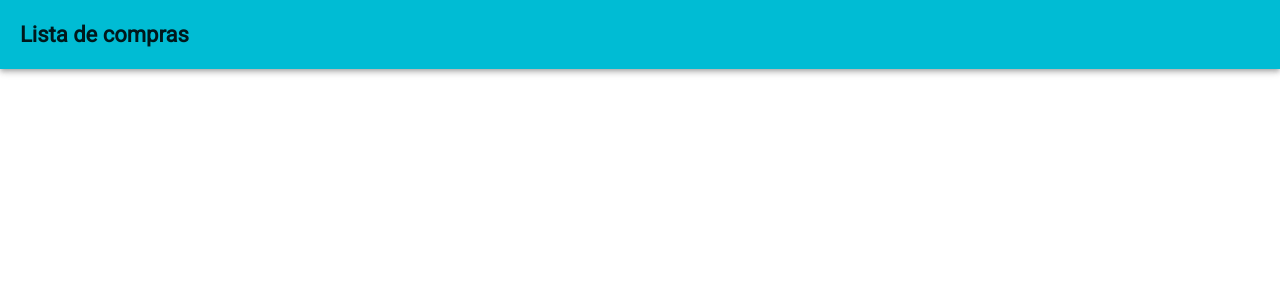
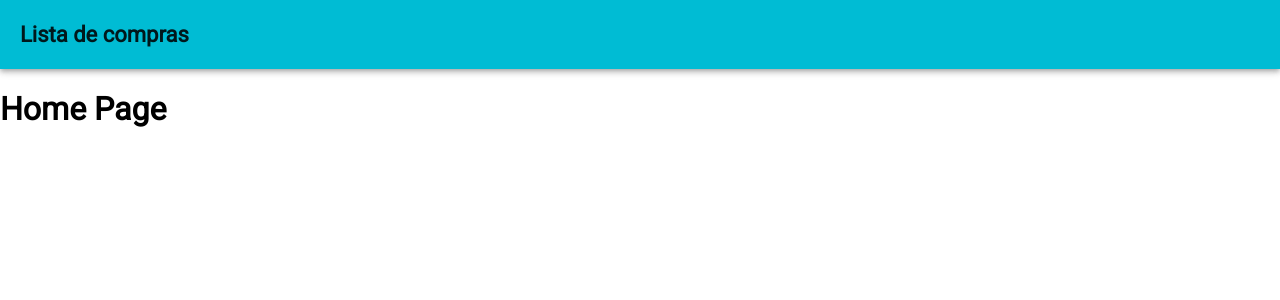
Before and after one commit to HugoOliveiraThor/react-shopping-list, a React (Create React App) app: page / in a window 1280 px wide. Shown: the top 300 px of the page. Built offline with nearby package versions, Linux system fonts and the light colour scheme; the HTML template or start-up script is replaced by a standard one.

Commit message:
Create components Home and Header

```diff
--- a/src/App.js
+++ b/src/App.js
@@ -1,7 +1,9 @@
 import React, { Component } from 'react';
 import { createMuiTheme } from '@material-ui/core/styles'
 import MuiThemeProvider from '@material-ui/core/styles/MuiThemeProvider'
-import AppBar from '@material-ui/core/AppBar'
+import Header from './common/header'
+import Home from './home/index'
+
 import './App.css';
 
 const theme = createMuiTheme({
@@ -19,11 +21,8 @@ class App extends Component {
   render() {
     return (
       <MuiThemeProvider theme={theme}>
-        <AppBar position='static' color='primary'>
-        <div className='header'>
-          <p className='title'>Lista de compras</p>
-        </div>
-      </AppBar>
+        <Header/>
+        <Home/>
       </MuiThemeProvider>
     )
   }
--- /dev/null
+++ b/src/common/header.js
@@ -0,0 +1,12 @@
+import React from 'react'
+import AppBar from '@material-ui/core/AppBar'
+
+const Header = () => (
+    <AppBar position='static' color='primary'>
+      <div className='header'>
+        <p className='title'>Lista de compras</p>
+      </div>
+    </AppBar>
+  )
+
+export default Header
--- /dev/null
+++ b/src/home/index.js
@@ -0,0 +1,9 @@
+import React from 'react'
+
+const Home = () => (
+  <div>
+    <h1>Home Page</h1>
+  </div>
+)
+
+export default Home
```
Also changed, not shown: src/home/home.css (added), src/list/index.js (added), src/list/list.css (added).
